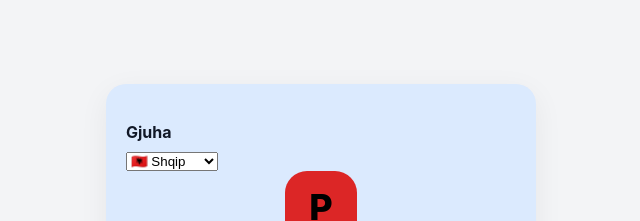
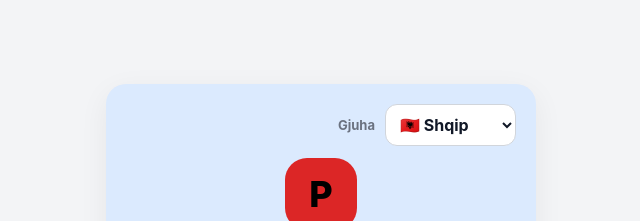
Before and after one commit to hamit2103/FAMILJA, a plain HTML site: page index.html in a window 1280 px wide. Shown: the top 221 px of the page, without its empty margins (319-959 px from the left). Drawn offline with Linux system fonts and the light colour scheme; a script that the page names is missing.

Commit message:
Style multilingual language selectors

```diff
--- a/styles.css
+++ b/styles.css
@@ -308,3 +308,42 @@ body.lightbox-open { overflow: hidden; }
     width: 100%;
   }
 }
+
+.language-row {
+  display: flex;
+  align-items: center;
+  justify-content: flex-end;
+  gap: 10px;
+  margin-bottom: 12px;
+}
+.language-label {
+  margin: 0;
+  font-size: 13px;
+  color: #6b7280;
+}
+.language-select {
+  min-height: 42px;
+  border: 1px solid #d1d5db;
+  border-radius: 12px;
+  padding: 0 10px;
+  background: #fff;
+  color: #111827;
+  font: inherit;
+  font-weight: 700;
+}
+.language-select.compact {
+  min-height: 44px;
+  max-width: 92px;
+}
+@media (max-width: 560px) {
+  .topbar {
+    align-items: flex-start;
+  }
+  .top-actions {
+    flex-wrap: wrap;
+    justify-content: flex-end;
+  }
+  .language-select.compact {
+    max-width: 82px;
+  }
+}
```
